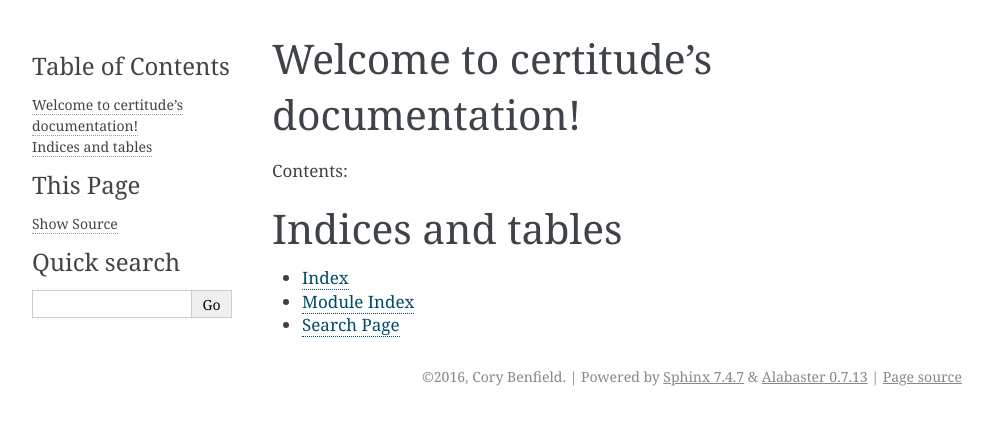
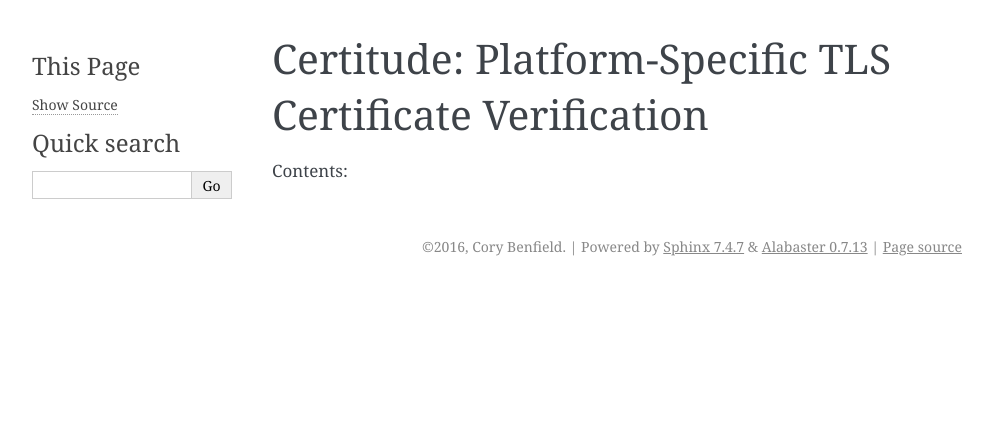
Before and after one commit to python-hyper/certitude, a Sphinx documentation site: the page built from docs/source/index.rst, in a window 1280 px wide. Shown: the top 425 px of the page, without its empty margins (148-1141 px from the left). Built offline with Sphinx 7.4.7, drawn with Linux system fonts in a browser that asks for light colours.

Commit message:
Minor docs edit.

```diff
--- a/docs/source/index.rst
+++ b/docs/source/index.rst
@@ -3,19 +3,10 @@
    You can adapt this file completely to your liking, but it should at least
    contain the root `toctree` directive.
 
-Welcome to certitude's documentation!
-=====================================
+Certitude: Platform-Specific TLS Certificate Verification
+=========================================================
 
 Contents:
 
 .. toctree::
    :maxdepth: 2
-
-
-
-Indices and tables
-==================
-
-* :ref:`genindex`
-* :ref:`modindex`
-* :ref:`search`
```
